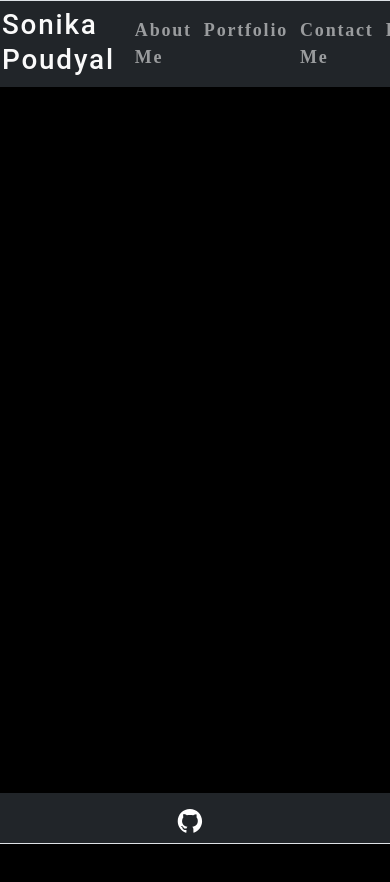
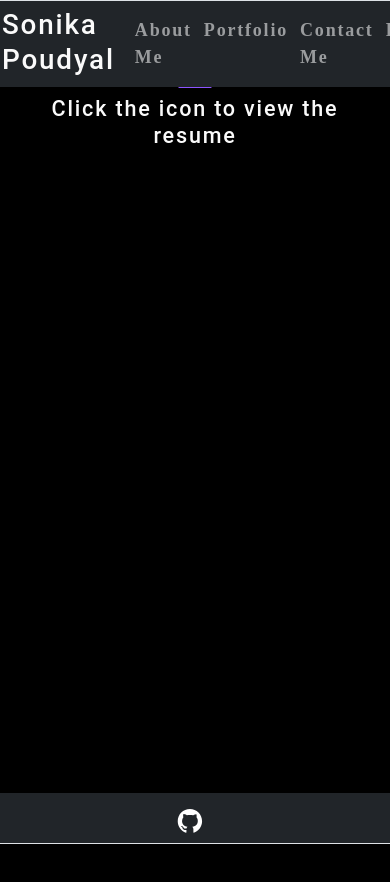
Before and after one commit to sonipoud/portfolio-reaction, a React (Create React App) app in the folder client/: page /resume in a window 390 px wide. Shown: the top 882 px of the page. Built offline with nearby package versions, Linux system fonts and the light colour scheme; the HTML template or start-up script is replaced by a standard one.

Commit message:
added mediaqueries

```diff
--- a/client/src/components/Portfolio/index.js
+++ b/client/src/components/Portfolio/index.js
@@ -17,12 +17,13 @@ import code from '../../assets/images/code-quiz.jpg';
 import password from '../../assets/images/password-generator.jpg';
 import run from '../../assets/images/run-buddy.jpg';
 import horizeon from '../../assets/images/horiseon.jpg';
+import './style.css'
 
 function Portfolio() {
     return (
         <div>
             <h2> My work </h2>
-            <div className="row row-cols-1 row-cols-md-2 g-4 flex-row">
+            <div className="row row-cols-1 row-cols-md-2 g-4 flex-row title-color">
                 <Card style={{ width: '40rem' }}>
                     <Card.Img src={budgetTracker} alt="budget" />
                     <Card.Body>
--- /dev/null
+++ b/client/src/components/Portfolio/style.css
@@ -0,0 +1,3 @@
+.title-color {
+    color: black;
+}
--- a/client/src/components/Resume/index.js
+++ b/client/src/components/Resume/index.js
@@ -1,12 +1,14 @@
 import React from 'react';
 import { AiOutlineFilePdf } from 'react-icons/ai';
+import pdf from '../../assets/resume/resume.pdf';
 
 function Resume() {
     return (
-        <div className="d-flex justify-content-center">
-            <a href="../../assets/resume/resume.pdf">
-                <AiOutlineFilePdf />
+        <div className="text-center">
+            <a href = {pdf}>
+                <AiOutlineFilePdf style={{fontSize:'50px'}}/>
             </a>
+
             <h4> Click the icon to view the resume </h4>
         </div>
     )
--- a/client/src/index.css
+++ b/client/src/index.css
@@ -20,7 +20,7 @@ html,
 body {
   min-height: 100%;
   padding: 0;
-  margin: 2%;
+  margin: 3%;
 }
 
 body {
@@ -130,3 +130,15 @@ textarea {
 	border: 3px solid #cccccc;
 	padding: 5px;
 }
+
+@media screen and (max-width: 768px) {
+   body {
+     padding-top: 5%;
+   }
+ }
+
+ @media screen and (max-width: 375px) {
+  body {
+    padding-top: 20%;
+  }
+}
```
